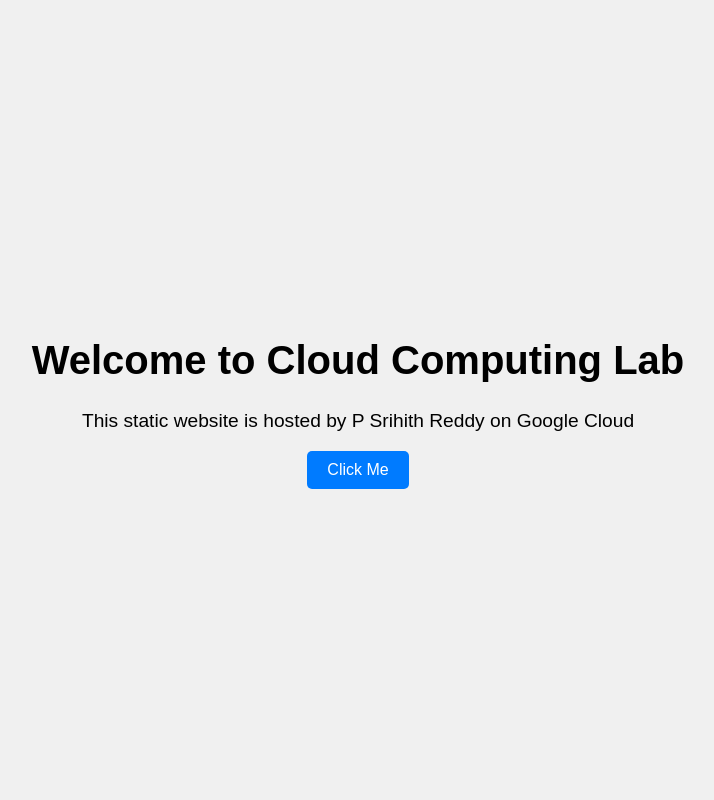
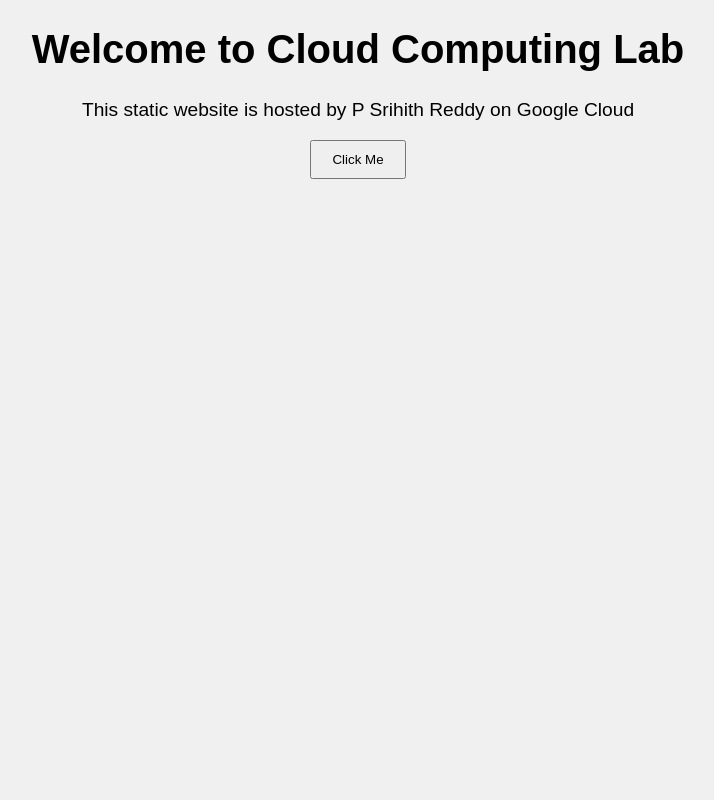
Before and after one commit to srihithreddy68/ccalab, a Flask app: page / in a window 1280 px wide. Shown: the whole page, without its empty margins (282-996 px from the left). Run offline with Flask 3, Linux system fonts and the light colour scheme.

Commit message:
Update index.html

```diff
--- a/templates/index.html
+++ b/templates/index.html
@@ -8,11 +8,6 @@
         body {
             font-family: Arial, sans-serif;
             margin: 0;
-            padding: 0;
-            display: flex;
-            justify-content: center;
-            align-items: center;
-            height: 100vh;
             background: #f0f0f0;
         }
         .container {
@@ -28,12 +23,6 @@
         }
         .button {
             padding: 10px 20px;
-            font-size: 1em;
-            color: #fff;
-            background: #007BFF;
-            border: none;
-            border-radius: 5px;
-            cursor: pointer;
             animation: scaleIn 2s;
         }
         .button:hover {
@@ -43,13 +32,7 @@
             from { opacity: 0; }
             to { opacity: 1; }
         }
-        @keyframes slideIn {
-            from { transform: translateX(-100%); }
-            to { transform: translateX(0); }
-        }
-        @keyframes scaleIn {
-            from { transform: scale(0); }
-            to { transform: scale(1); }
+
         }
     </style>
 </head>
```
